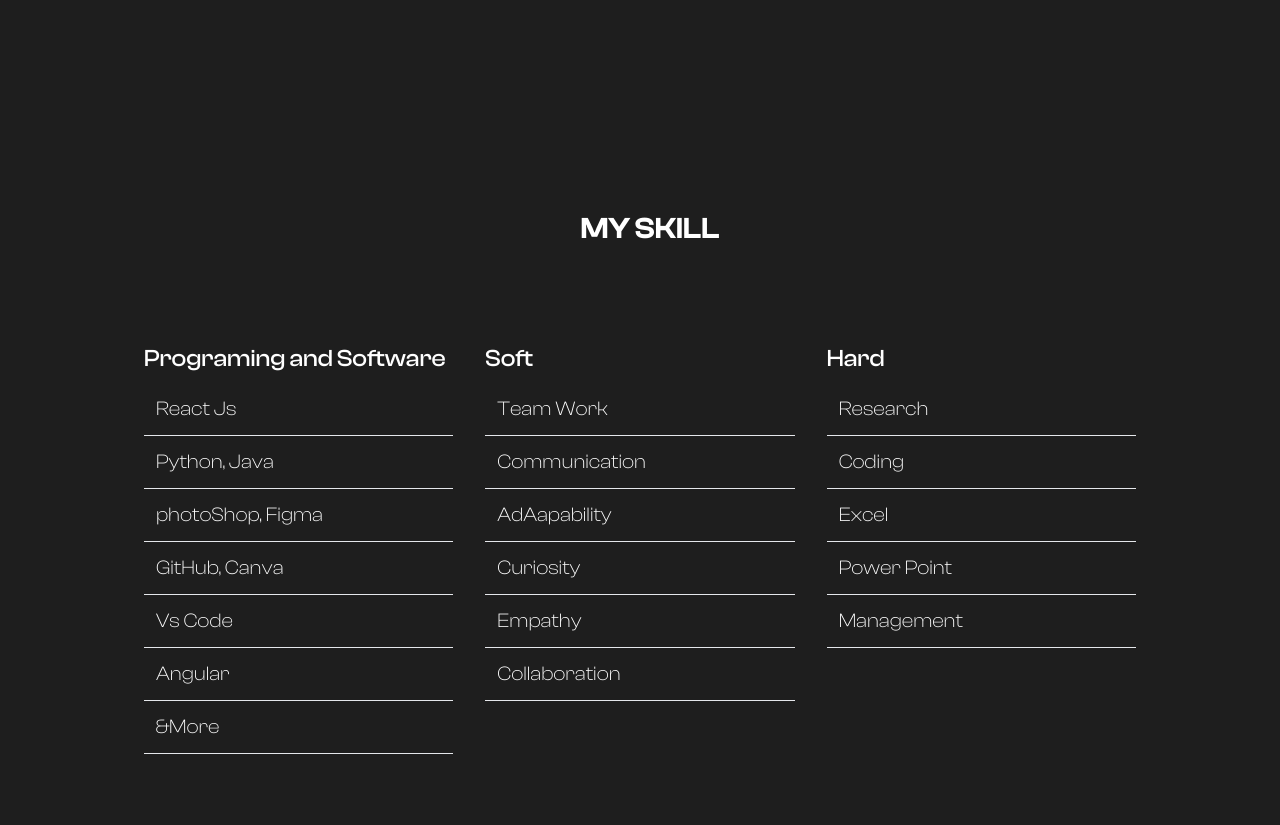
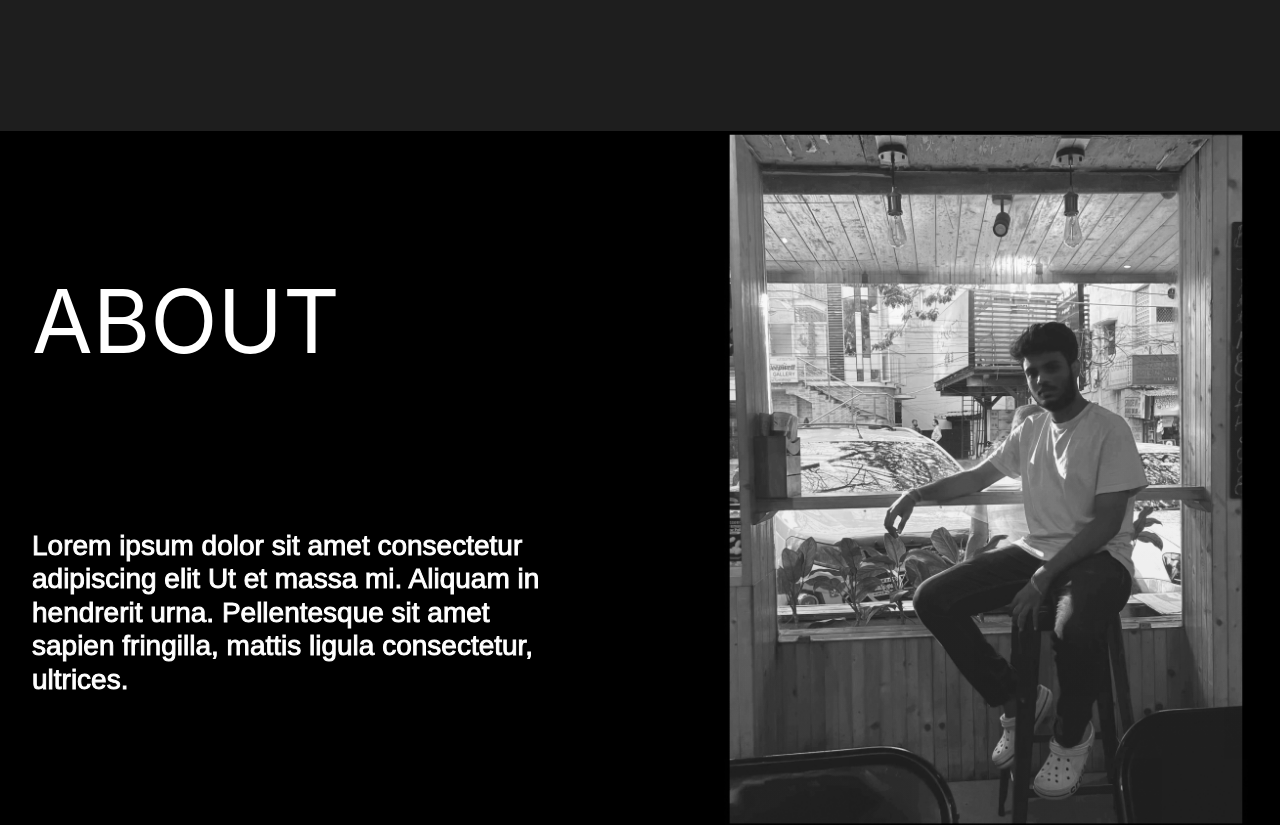
Before and after one commit to alex-adzinets/Portfolio, a React (Vite) app: page / in a window 1280 px wide. Shown: the part 1640-2465 px from the top of the page. Built offline with nearby package versions, Linux system fonts and the light colour scheme; no server answers; a web font is replaced by a local one.

Commit message:
UCE-3-13

```diff
--- a/src/App.jsx
+++ b/src/App.jsx
@@ -1,6 +1,6 @@
 import './App.css'
 import Hero from './assets/components/Hero'
-// import Aboutme from './assets/components/Aboutme'
+import AboutSection from './assets/components/AboutSection'
 import Skill from './assets/components/Skill'
 import Cursor from './assets/components/Cursor'
 import { useEffect, useState } from 'react'
@@ -35,7 +35,7 @@ function App( ) {
         <Hero setCursorState = {setCursorState} />
         {/* <NewAboutMe setCursorState = {setCursorState} /> */}
         <AiAboutMe setCursorState = {setCursorState} />
-        {/* <Aboutme setCursorState={setCursorState} /> */}
+         <AboutSection setCursorState={setCursorState} />
         <Skill setCursorState = {setCursorState} />
         {/* <Experience setCursorState = {setCursorState} /> */}
         <Newexperience setCursorState = {setCursorState} />
--- /dev/null
+++ b/src/assets/components/AboutSection.jsx
@@ -0,0 +1,117 @@
+/* eslint-disable react/prop-types */
+import React from 'react';
+import { motion } from 'framer-motion';
+import PortraitImage from './PortraitImage';
+
+const AboutSection = () => {
+  // Animation variants for "ABOUT" text
+  const aboutVariants = {
+    hidden: { opacity: 0, x: 50 },
+    visible: {
+      opacity: 1,
+      x: 0,
+      transition: { duration: 0.8, ease: "easeOut" }
+    }
+  };
+
+  // Animation variants for "ME" text
+  const meVariants = {
+    hidden: { opacity: 0, x: -50 },
+    visible: {
+      opacity: 1,
+      x: 0,
+      transition: { duration: 0.8, delay: 0.2, ease: "easeOut" }
+    }
+  };
+
+  // Animation variants for paragraph text
+  const paragraphVariants = {
+    hidden: { opacity: 0, y: -30 },
+    visible: {
+      opacity: 1,
+      y: 0,
+      transition: { duration: 0.8, delay: 0.4, ease: "easeOut" }
+    }
+  };
+
+  // Animation variants for image
+  const imageVariants = {
+    hidden: { opacity: 0, scale: 0.95 },
+    visible: {
+      opacity: 1,
+      scale: 1,
+      transition: { duration: 1, delay: 0.6, ease: "easeOut" }
+    }
+  };
+
+  return (
+    <section className="min-h-screen bg-black text-white overflow-hidden relative">
+      <div className="container mx-auto px-4 lg:px-8 h-full min-h-screen">
+        <div className="grid grid-cols-1 lg:grid-cols-2 gap-8 lg:gap-0 h-full items-center">
+          {/* Text Content Section */}
+          <div className="flex flex-col justify-center py-12 lg:py-0 lg:pr-12 xl:pr-20 relative">
+            {/* Title Section */}
+            <div className="mb-8 lg:mb-12 relative">
+              <motion.h1
+                className="text-[4rem] sm:text-[5rem] lg:text-[6rem] xl:text-[88px] leading-[1.2] font-normal mb-0"
+                style={{ fontFamily: 'Inter, sans-serif' }}
+                initial="hidden"
+                whileInView="visible"
+                viewport={{ once: true, amount: 0.3 }}
+                variants={aboutVariants}
+              >
+                ABOUT
+              </motion.h1>
+
+              <motion.h1
+                className="text-[4rem] sm:text-[5rem] lg:text-[6rem] xl:text-[88px] leading-[1.2] font-normal"
+                style={{
+                  fontFamily: 'Inter, sans-serif',
+                  WebkitTextStroke: '3px #000000',
+                  color: 'transparent'
+                }}
+                initial="hidden"
+                whileInView="visible"
+                viewport={{ once: true, amount: 0.3 }}
+                variants={meVariants}
+              >
+                ME
+              </motion.h1>
+            </div>
+
+            <motion.p
+              className="text-[1.2rem] sm:text-[1.4rem] lg:text-[1.6rem] xl:text-[28px] leading-[1.2] text-white max-w-xl"
+              style={{
+                fontFamily: 'Goldman, sans-serif',
+                WebkitTextStroke: '1px currentColor'
+              }}
+              initial="hidden"
+              whileInView="visible"
+              viewport={{ once: true, amount: 0.3 }}
+              variants={paragraphVariants}
+            >
+              Lorem ipsum dolor sit amet consectetur adipiscing elit Ut et massa mi. Aliquam in hendrerit urna. Pellentesque sit amet sapien fringilla, mattis ligula consectetur, ultrices.
+            </motion.p>
+          </div>
+
+          {/* Portrait Image Section */}
+          <motion.div
+            className="relative h-[400px] sm:h-[500px] lg:h-[704px] flex items-center justify-center lg:justify-end"
+            initial="hidden"
+            whileInView="visible"
+            viewport={{ once: true }}
+            variants={imageVariants}
+          >
+            <PortraitImage
+              src="/src/assets/components/assets/13_7.png"
+              alt="Professional portrait in a modern workspace"
+              className="w-full h-full max-w-[524px] object-cover lg:object-contain"
+            />
+          </motion.div>
+        </div>
+      </div>
+    </section>
+  );
+};
+
+export default AboutSection;
--- /dev/null
+++ b/src/assets/components/PortraitImage.jsx
@@ -0,0 +1,78 @@
+/* eslint-disable react/prop-types */
+import React, { useState, useEffect } from 'react';
+import { motion } from 'framer-motion';
+
+const PortraitImage = ({ src, alt, className = '' }) => {
+  const [imageState, setImageState] = useState('loading');
+  const [imageSrc, setImageSrc] = useState(null);
+
+  useEffect(() => {
+    // Create new image instance for preloading
+    const img = new Image();
+
+    img.onload = () => {
+      setImageSrc(src);
+      setImageState('loaded');
+    };
+
+    img.onerror = () => {
+      setImageState('error');
+    };
+
+    // Start loading
+    img.src = src;
+
+    return () => {
+      // Cleanup
+      img.onload = null;
+      img.onerror = null;
+    };
+  }, [src]);
+
+  const imageVariants = {
+    loading: { opacity: 0 },
+    loaded: { opacity: 1 },
+    error: { opacity: 0.5 }
+  };
+
+  return (
+    <div className={`relative w-full h-full ${className}`}>
+      {/* Loading skeleton */}
+      {imageState === 'loading' && (
+        <div className="absolute inset-0 bg-gray-800 animate-pulse" />
+      )}
+
+      {/* Error state */}
+      {imageState === 'error' && (
+        <div className="absolute inset-0 bg-gray-900 flex items-center justify-center">
+          <p className="text-gray-500 text-center px-4">
+            Failed to load image
+          </p>
+        </div>
+      )}
+
+      {/* Loaded image */}
+      {imageState === 'loaded' && imageSrc && (
+        <motion.img
+          src={imageSrc}
+          alt={alt}
+          className={`w-full h-full object-cover filter grayscale ${className}`}
+          initial="loading"
+          animate="loaded"
+          variants={imageVariants}
+          transition={{ duration: 0.6 }}
+          loading="lazy"
+          style={{
+            maxWidth: '524px',
+            maxHeight: '704px'
+          }}
+        />
+      )}
+
+      {/* Decorative overlay for black and white aesthetic */}
+      <div className="absolute inset-0 bg-gradient-to-t from-black/10 to-transparent pointer-events-none" />
+    </div>
+  );
+};
+
+export default PortraitImage;
```
Also changed, not shown: AutonomyGenerated/magician_1/README.md (added), src/assets/components/assets/13_7.png (added).
